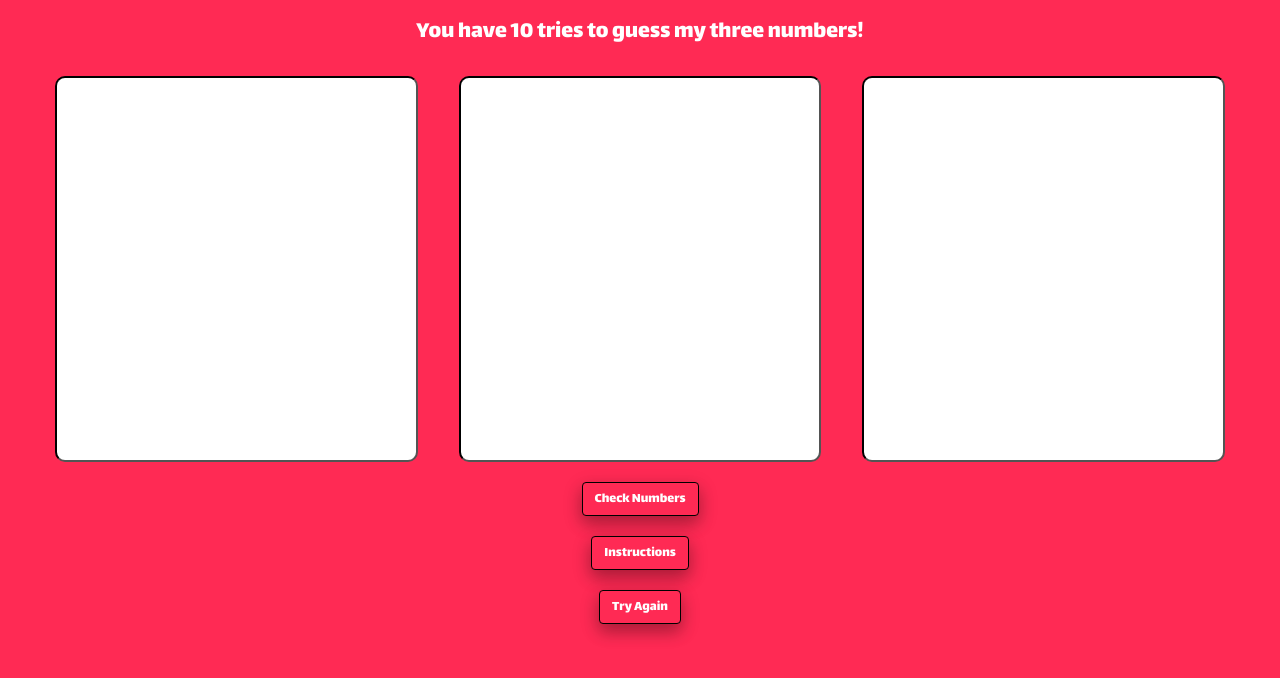
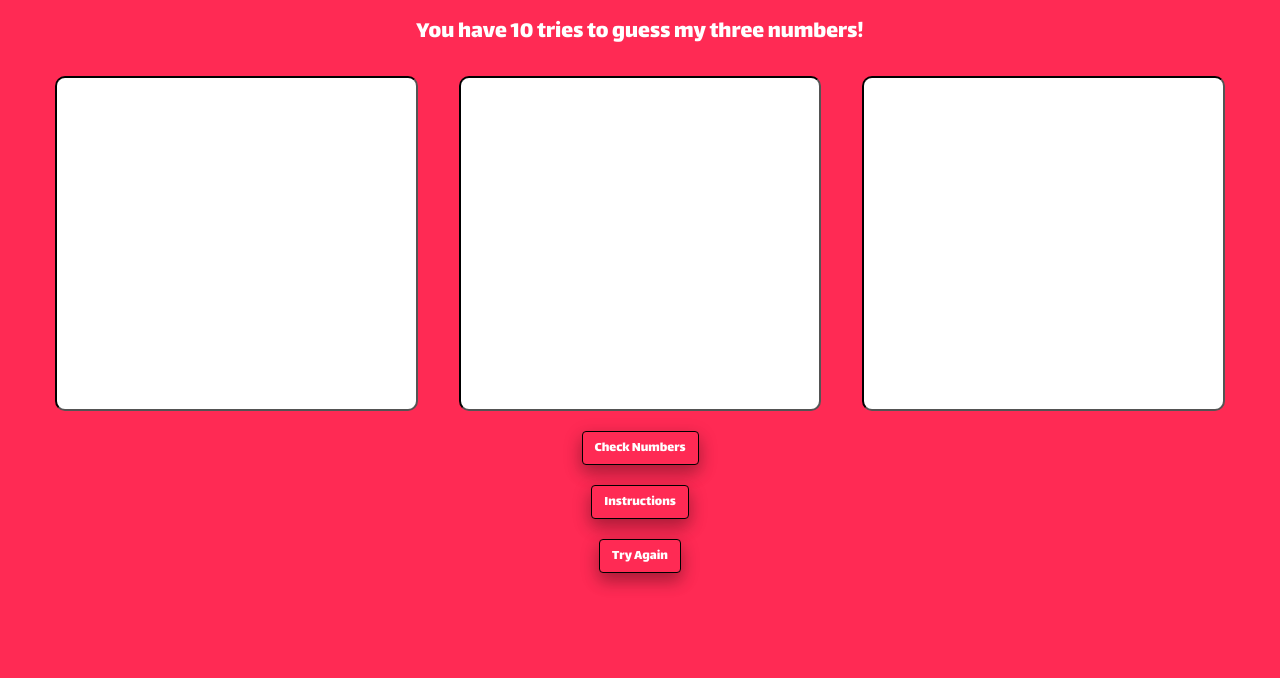
Before and after one commit to Luuke192/Luuke192.github.io, a plain HTML site: page GuessingGame/guessGame.html in a window 1280 px wide. Drawn offline with nearby package versions, Linux system fonts and the light colour scheme.

Commit message:
Update with Instructions & font change

```diff
--- a/GuessingGame/guessGame.css
+++ b/GuessingGame/guessGame.css
@@ -19,7 +19,7 @@ body {
     text-align: center;
     float: left;
     width: 31%;
-    font-size: 19em;
+    font-size: 230px;
     color: black;
     border-radius: 10px;
     border-color: black;
@@ -28,7 +28,7 @@ body {
     text-align: center;
     float: right;
     width: 31%;
-    font-size: 19em;
+    font-size: 230px;
     color: black;
     border-radius: 10px;
     border-color: black;
@@ -36,7 +36,7 @@ body {
 #box3 {
     text-align: center;
     width: 31%;
-    font-size: 19em;
+    font-size: 230px;
     color: black;
     border-radius: 10px;
     border-color: black;
```
